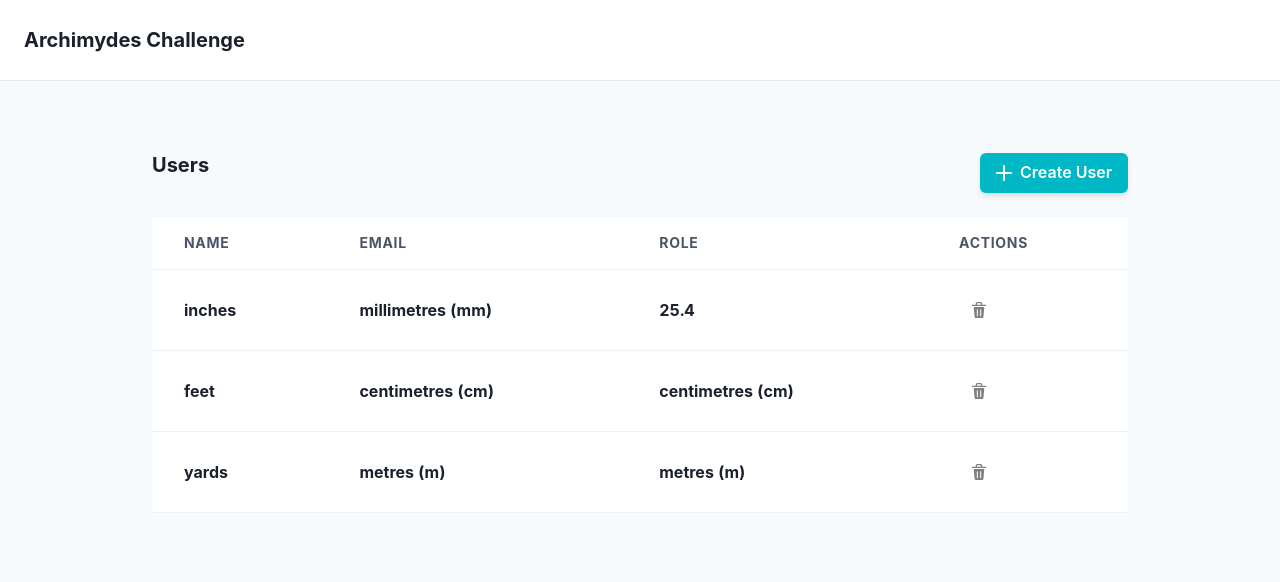
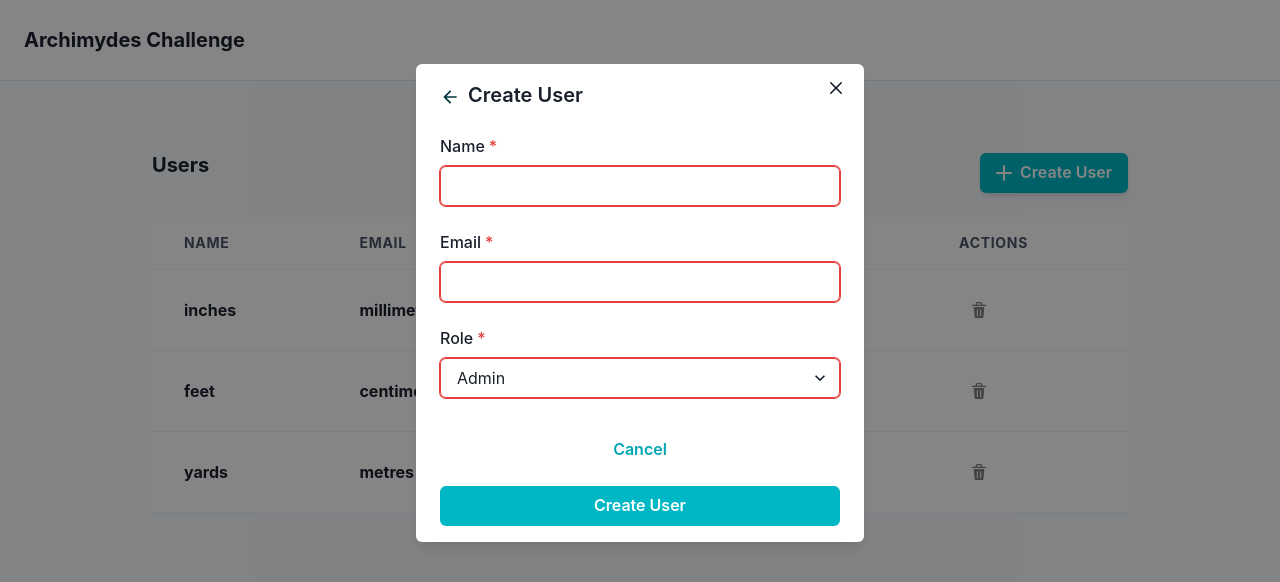
Before and after one commit to Boasbabs/react-frontend-challenge, a Next.js app: page / in a window 1280 px wide. Both pictures are taken after a click on the button "Create User". Shown: the top 582 px of the page. Built offline with nearby package versions, Linux system fonts and the light colour scheme.

Commit message:
feat: add create user modal

```diff
--- a/src/app/page.tsx
+++ b/src/app/page.tsx
@@ -1,4 +1,4 @@
-import { Users } from "@/modules/users";
+import Users from "@/modules/users";
 
 export default function Home() {
   return (
--- a/src/modules/common/Navbar.tsx
+++ b/src/modules/common/Navbar.tsx
@@ -1,25 +1,17 @@
 'use client'
 
-import {
-    Box,
-    Flex,
-    useColorModeValue,
-
-    Heading,
-    useColorMode
-} from '@chakra-ui/react'
+import { Box, Flex, Heading } from '@chakra-ui/react'
 
 export default function Navbar() {
-    const { colorMode, toggleColorMode } = useColorMode()
     return (
         <>
             <Box
-                bg={useColorModeValue('white', 'gray.900')}
+                bg={'white'}
                 px={6}
                 py={2}
                 borderBottom={1}
                 borderStyle={'solid'}
-                borderColor={useColorModeValue('gray.200', 'gray.900')}
+                borderColor={'gray.200'}
             >
                 <Flex h={16} alignItems={'center'} justifyContent={'space-between'}>
                     <Box>
--- /dev/null
+++ b/src/modules/common/SectionHeader.tsx
@@ -0,0 +1,25 @@
+'use client'
+import {
+    Flex,
+    Spacer,
+    Heading
+} from '@chakra-ui/react'
+
+type SectionHeaderProps = {
+    title: string
+    children?: React.ReactNode
+}
+
+const SectionHeader = ({ title, children }: SectionHeaderProps) => {
+    return (
+        <Flex marginBottom={6}>
+            <Heading as="h3" size="md">
+                {title}
+            </Heading>
+            <Spacer />
+            {children}
+        </Flex>
+    )
+}
+
+export default SectionHeader
--- /dev/null
+++ b/src/modules/users/components/CreateUser.tsx
@@ -0,0 +1,89 @@
+'use client'
+import {
+    useDisclosure,
+    Button,
+    Modal,
+    ModalOverlay,
+    ModalContent,
+    ModalHeader,
+    ModalCloseButton,
+    ModalBody,
+    ModalFooter,
+    FormControl,
+    FormLabel,
+    Input,
+    Icon,
+    Stack,
+    FormErrorMessage,
+    Select
+} from '@chakra-ui/react'
+import { AddIcon, ArrowBackIcon } from '@chakra-ui/icons'
+
+const CreateUser = () => {
+    const { isOpen, onOpen, onClose } = useDisclosure()
+
+    return (
+        <>
+            <Button onClick={onOpen} leftIcon={<AddIcon />} boxShadow="md">
+                Create User
+            </Button>
+            <Modal isOpen={isOpen} onClose={onClose}>
+                <ModalOverlay />
+                <ModalContent>
+                    <ModalHeader>
+                        <Icon
+                            aria-label="Back"
+                            color="brand.900"
+                            fontWeight={700}
+                            mr={2}
+                            as={ArrowBackIcon}
+                        />
+                        Create User
+                    </ModalHeader>
+                    <ModalCloseButton />
+                    <ModalBody>
+                        <form onSubmit={() => {}}>
+                            <Stack spacing={4}>
+                                <FormControl isInvalid={true} isRequired>
+                                    <FormLabel>Name</FormLabel>
+                                    <Input type="text" id="name" />
+                                    <FormErrorMessage>{/* no error */}</FormErrorMessage>
+                                </FormControl>
+                                <FormControl isInvalid={true} isRequired>
+                                    <FormLabel>Email</FormLabel>
+                                    <Input type="email" id="email" />
+                                    <FormErrorMessage>{/* no error */}</FormErrorMessage>
+                                </FormControl>
+                                <FormControl isInvalid={true} isRequired>
+                                    <FormLabel>Role</FormLabel>
+                                    <Select id="role">
+                                        <option value="admin">Admin</option>
+                                        <option value="user">User</option>
+                                    </Select>
+
+                                    <FormErrorMessage>{/* no error */}</FormErrorMessage>
+                                </FormControl>
+                            </Stack>
+                        </form>
+                    </ModalBody>
+
+                    <ModalFooter>
+                        <Stack
+                            spacing={4}
+                            direction="column"
+                            align="center"
+                            width={'full'}
+                        >
+                            <Button variant="ghost" onClick={onClose} width={'full'}>
+                                Cancel
+                            </Button>
+                            <Button width={'full'}>Create User</Button>
+                        </Stack>
+                    </ModalFooter>
+                </ModalContent>
+            </Modal>
+        </>
+    )
+}
+
+export default CreateUser
--- a/src/modules/users/index.tsx
+++ b/src/modules/users/index.tsx
@@ -14,20 +14,16 @@ import {
     IconButton,
     Heading
 } from '@chakra-ui/react'
-import { AddIcon, DeleteIcon } from '@chakra-ui/icons'
+import { DeleteIcon } from '@chakra-ui/icons'
+import CreateUser from './components/CreateUser'
+import SectionHeader from '@/modules/common/SectionHeader'
 
-export const Users = ({}) => {
+const Users = ({}) => {
     return (
         <Box>
-            <Flex marginBottom={6}>
-                <Heading as="h3" size="md">
-                    Users
-                </Heading>
-                <Spacer />
-                <Button leftIcon={<AddIcon />} boxShadow="md">
-                    Create User
-                </Button>
-            </Flex>
+            <SectionHeader title="Users">
+                <CreateUser />
+            </SectionHeader>
             <TableContainer backgroundColor="white">
                 <Table size="lg">
                     <Thead>
@@ -81,3 +77,5 @@ export const Users = ({}) => {
         </Box>
     )
 }
+
+export default Users
```
Also changed, not shown: .eslintrc.json.
